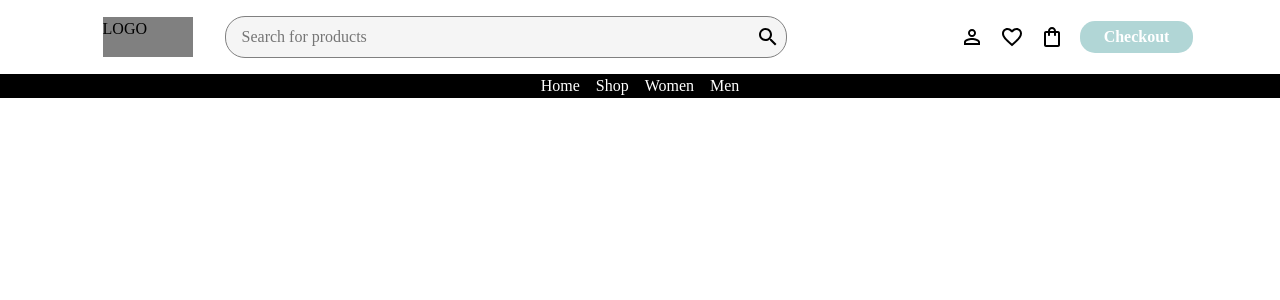
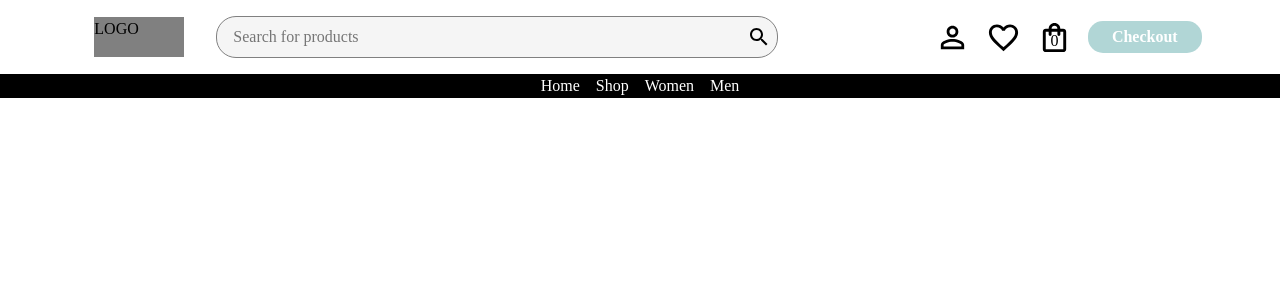
Before and after one commit to Spaceflyy/shoppingCart, a React (Vite) app: page / in a window 1280 px wide. Shown: the top 300 px of the page. Built offline with nearby package versions, Linux system fonts and the light colour scheme.

Commit message:
add item counter to shopping cart

```diff
--- a/src/components/searchBar/SearchBar.jsx
+++ b/src/components/searchBar/SearchBar.jsx
@@ -23,9 +23,13 @@ export default function SearchBar() {
 				</button>
 			</div>
 			<div className={styles.checkoutContainer}>
-				<PersonOutlineOutlinedIcon></PersonOutlineOutlinedIcon>
-				<FavoriteBorderOutlinedIcon></FavoriteBorderOutlinedIcon>
-				<ShoppingBagOutlinedIcon></ShoppingBagOutlinedIcon>
+				<PersonOutlineOutlinedIcon fontSize="large"></PersonOutlineOutlinedIcon>
+				<FavoriteBorderOutlinedIcon fontSize="large"></FavoriteBorderOutlinedIcon>
+				<div className={styles.basket}>
+					<div className={styles.count}>0</div>
+					<ShoppingBagOutlinedIcon fontSize="large"></ShoppingBagOutlinedIcon>
+				</div>
+
 				<button className={styles.checkoutButton}>Checkout</button>
 			</div>
 		</div>
--- a/src/components/searchBar/SearchBarStyles.module.css
+++ b/src/components/searchBar/SearchBarStyles.module.css
@@ -34,7 +34,6 @@
 .button {
 	position: absolute;
 	display: flex;
-
 	right: 1px;
 	background-color: rgba(255, 255, 255, 0);
 	border: none;
@@ -46,6 +45,23 @@
 	grid-auto-flow: column;
 	gap: 1rem;
 	align-items: center;
+}
+.basket {
+	display: flex;
+	align-items: center;
+	justify-content: center;
+
+	position: relative;
+}
+.icon {
+	color: rgb(61, 61, 61);
+}
+
+.count {
+	position: absolute;
+	top: 9px;
+	left: 13.5px;
+	font-size: 16px;
 }
 
 .checkoutButton {
```
